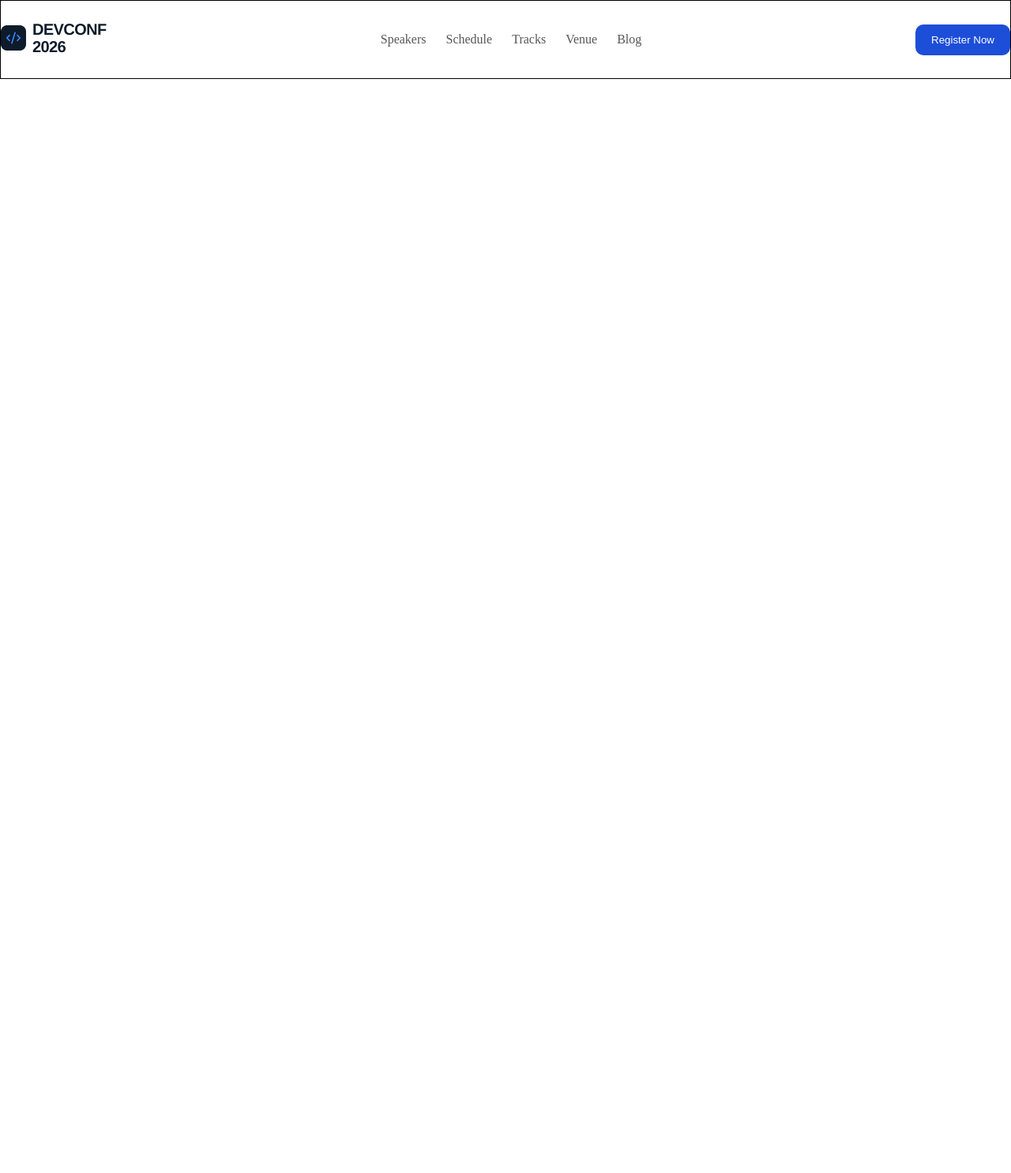
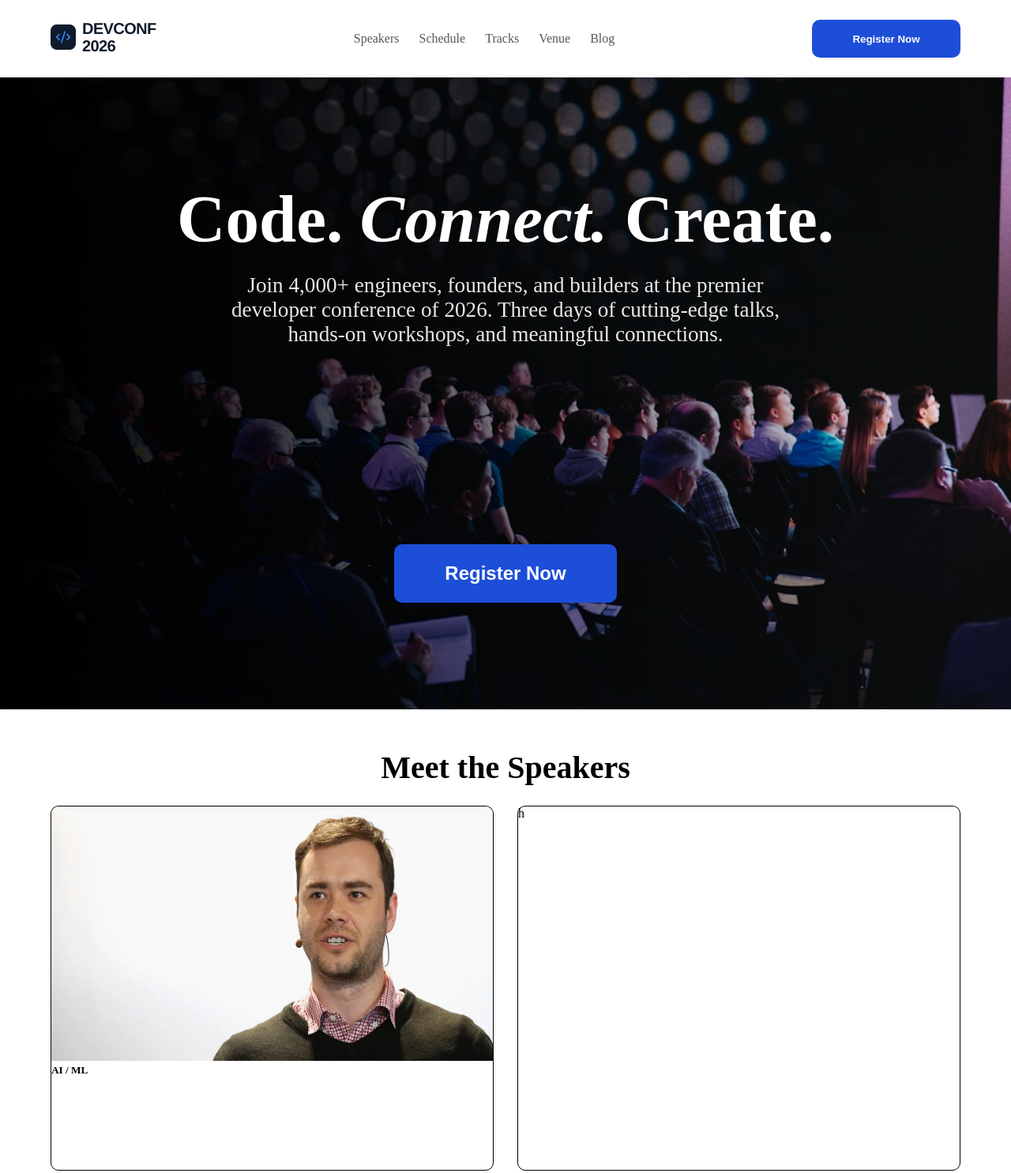
Before and after one commit to Maimun-Hossain/Assignment-1, a plain HTML site: page index.html in a window 1280 px wide. Shown: the top 1485 px of the page at 79% size. Before the commit the page ends 800 px from the top, so only its background shows below. Drawn offline with Linux system fonts and the light colour scheme.

Commit message:
added hero section

```diff
--- a/index.html
+++ b/index.html
@@ -22,8 +22,29 @@
             </ul>
         </div>
         <div>
-            <button class="navbtn">Register Now</button>
+            <button class="navbtn btn">Register Now</button>
         </div>
     </nav>
+    <!-- banner/Hero section -->
+    <section class="banner">
+        <h1>Code. <i>Connect.</i> Create.</h1>
+        <p>Join 4,000+ engineers, founders, and builders at the premier developer conference of 2026. Three days of cutting-edge talks, hands-on workshops, and meaningful connections.</p>
+        <div class="herobutton">
+            <button class="btn herobtn">Register Now</button>
+        </div>
+    </section>
+    <!-- Meet the Speakers Section -->
+    <section class="meetSection">
+        <h2>Meet the Speakers</h2>
+        <div class="cards">
+            <div class="card">
+                <img src="./assets/andrej.png" alt="">
+                <h5>AI / ML</h5>
+            </div>
+            <div class="card">h</div>
+            <div class="card">h</div>
+            <div class="card">h</div>
+        </div>
+    </section>
 </body>
 </html>
--- a/style.css
+++ b/style.css
@@ -1,35 +1,98 @@
-*{
+* {
   margin: 0px;
   padding: 0px;
 }
-nav{
+nav {
   display: flex;
   justify-content: space-between;
-    max-width: 1320px;
+  max-width: 90%;
   margin: 0px auto;
   padding: 25px 0px;
-    border: 1px solid black;
   align-items: center;
 }
-.links{
+.links {
   display: flex;
   gap: 25px;
   list-style: none;
 }
-.links li a{
+.links li a {
   text-decoration: none;
   color: #575757;
+  font-weight: 500;
 }
-.navbtn{
-    background-color: #1D4ED8;
+.btn {
+  background-color: #1d4ed8;
   color: white;
-    padding: 12px 20px;
   border: none;
+  cursor: pointer;
   border-radius: 10px;
-    cursor: pointer;
+  font-weight: 600;
 }
-.navbtn:hover{
+.navbtn {
+  width: 188px;
+  height: 48px;
+}
+.navbtn:hover {
   background-color: white;
-    color: #1D4ED8;
-    border: 1px solid #1D4ED8;
+  color: #1d4ed8;
+  border: 1px solid #1d4ed8;
 }
+.banner {
+  background-image:
+    linear-gradient(to right, rgb(0, 0, 0), rgba(0, 0, 0, 0)),
+    url("./assets/banner.jpg");
+  background-repeat: no-repeat;
+  background-position: center;
+  background-size: cover;
+  min-height: 100vh;
+}
+.banner h1 {
+  color: white;
+  font-size: 85px;
+  font-weight: 700;
+  text-align: center;
+  padding-top: 130px;
+}
+.banner p {
+  color: rgba(255, 255, 255, 0.909);
+  width: 58%;
+  margin: 0px auto;
+  text-align: center;
+  padding-top: 20px;
+  font-size: 1.7rem;
+}
+.herobutton {
+  display: flex;
+  justify-content: center;
+  padding-top: 250px;
+}
+.herobtn {
+  width: 282px;
+  height: 74px;
+  font-size: 1.5rem;
+}
+.meetSection{
+
+}
+.meetSection h2{
+  text-align: center;
+  font-size: 2.5rem;
+  margin: 50px 0px 25px 0px;
+}
+.cards{
+    display: grid;
+    grid-template-columns: repeat(2, 1fr);
+    gap: 30px;
+    width: 90%;
+    margin: 0px auto;
+}
+.card{
+    height: 460px;
+    border: 1px solid black;
+    border-radius: 10px;
+}
+.card img{
+    width: 100%;
+    height: 70%;
+    border-radius: 10px 10px 0px 0px;
+}
```
Lines whose indentation alone changed are shown as unchanged.
